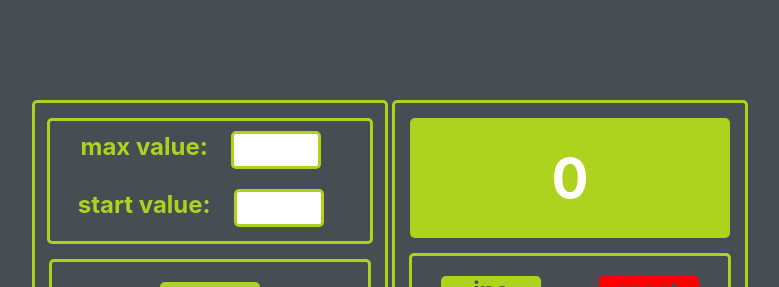
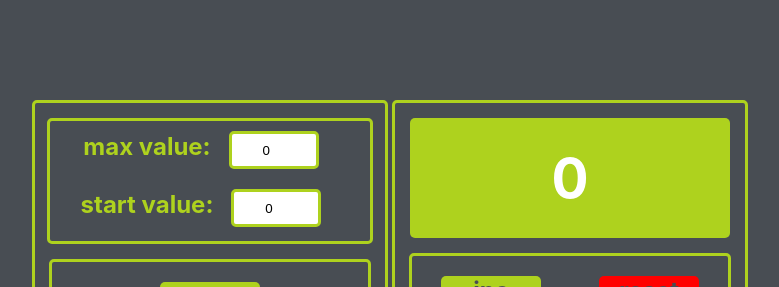
Before and after one commit to antonnur/control_monday, a React (Create React App) app: page / in a window 1280 px wide. Shown: the top 287 px of the page, without its empty margins (248-1027 px from the left). Built offline with nearby package versions, Linux system fonts and the light colour scheme.

Commit message:
PC Work counter 2 (7. Счетчик)

```diff
--- a/src/counter-value/counter-value.tsx
+++ b/src/counter-value/counter-value.tsx
@@ -1,18 +1,43 @@
-import React, {useState} from "react";
+import React, {useEffect, useState} from "react";
 import s from './counter-value.module.css'
 
 export const CounterValue = () => {
+
+  const [maxValue, setMaxValue] = useState<number>(0)
+  const [startValue, setStartValue] = useState<number>(0)
+
+  useEffect(() => {
+    localStorage.setItem('counterValue', JSON.stringify(maxValue))
+  }, [maxValue])
+
+  // const setHandler = () => {
+  //   setMaxValue(maxValue + 1)
+  // }
+
+  // const setHandler = (e: ChangeEvent<HTMLInputElement>) => setMaxValue(e.currentTarget.value)
+
 
   return (
     <div className={s.wrapper__left}>
       <div className={s.form__top__left}>
         <div className={s.form__value}>
-            <li>max value: <input type="number"/></li>
-            <li>start value: <input type="number"/></li>
+          <li>max value:
+            <input
+              type="number"
+              value={maxValue}
+            />
+          </li>
+          <li>start value:
+            <input
+              type="number"
+              value={startValue}
+            />
+          </li>
         </div>
       </div>
       <div className={s.form__bottom__left}>
         <div className={s.set}>
+          {/*onClick={setHandler}*/}
           set
         </div>
       </div>
--- a/src/counter/counter.tsx
+++ b/src/counter/counter.tsx
@@ -3,7 +3,7 @@ import s from './counter.module.css'
 
 export const Counter = () => {
 
-  let [counter, setCounter] = useState(0)
+  let [counter, setCounter] = useState<number>(0)
 
   return (
 
```
Lines whose indentation alone changed are shown as unchanged.
